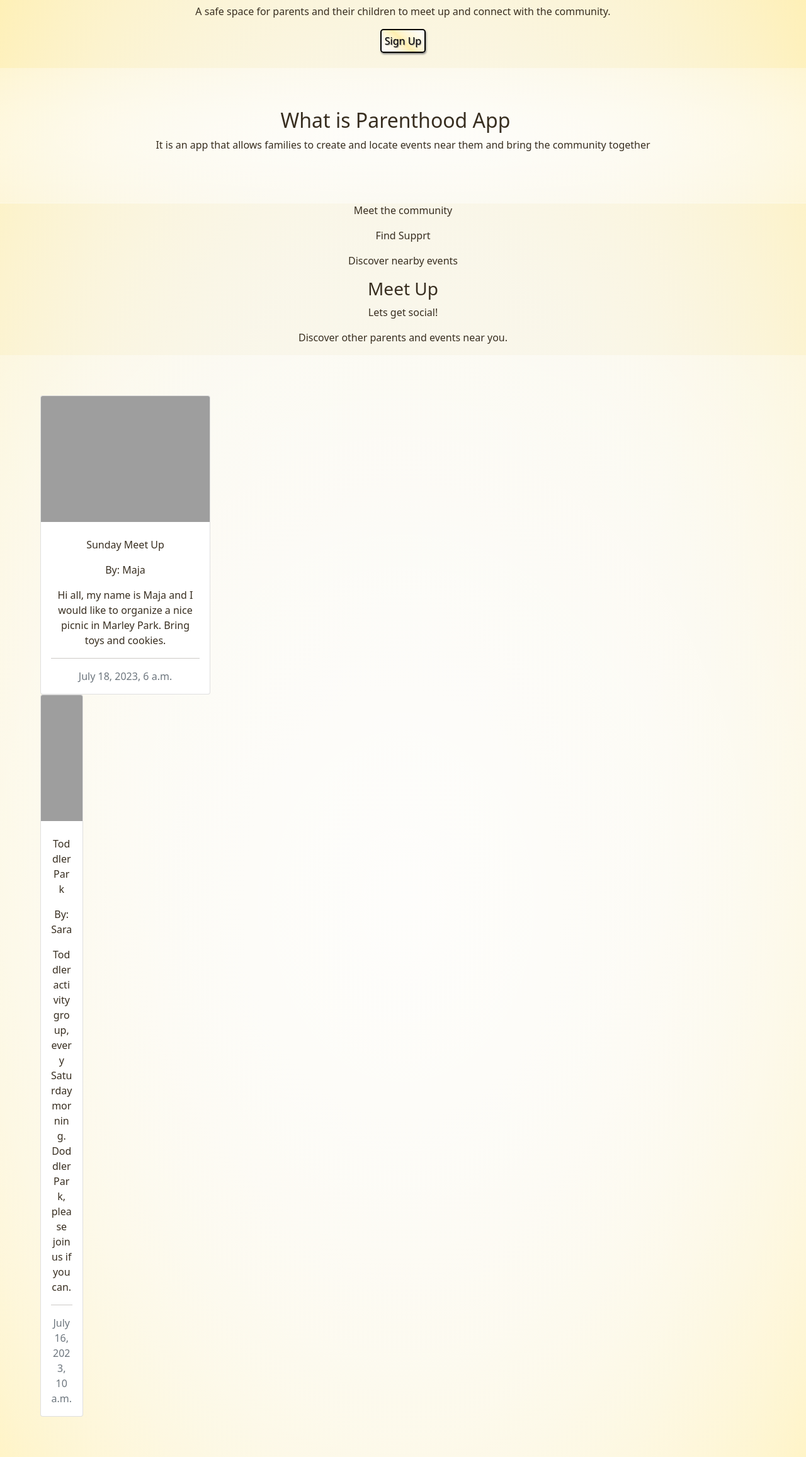
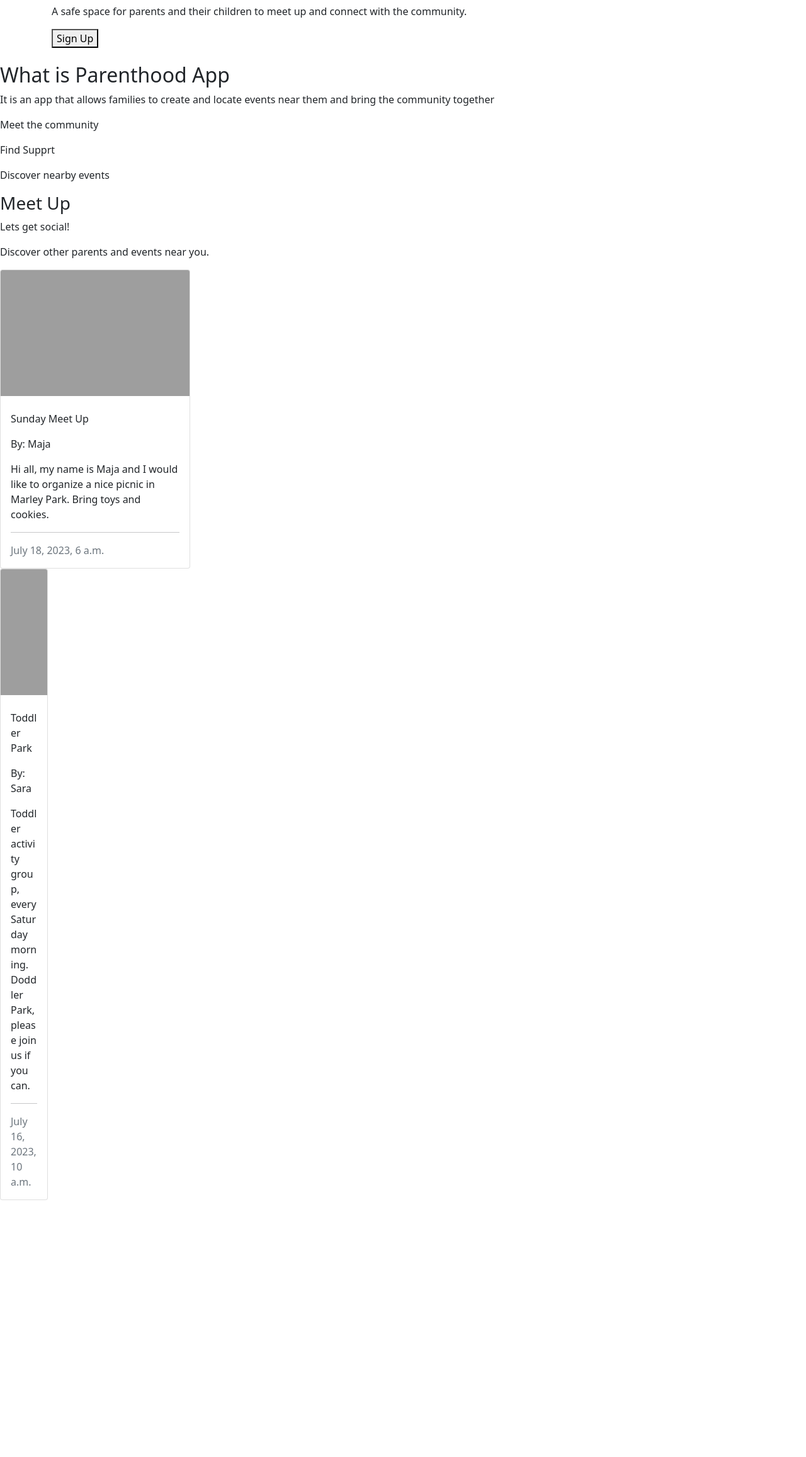
Before and after one commit to devancadman/SummerCode, a Django app: page / in a window 1280 px wide. Shown: the part 108-2422 px from the top of the page at 63% size. After the commit the page ends 2014 px from the top, so only its background shows below. Run offline with Django 4.2, Linux system fonts and the light colour scheme; data comes from the database, SQL or seed files in the repository; grey boxes are pictures that could not be loaded.

Commit message:
Removed Inline Styles index.html

```diff
--- a/templates/index.html
+++ b/templates/index.html
@@ -1,36 +1,6 @@
 {% extends "base.html" %}
 
 {% block content %}
-<style>
-  body {
-    color: #382e20;
-    background: radial-gradient(#f9f7ee, 80%, #ffefaf);
-    text-align: center;
-  }
-
-  #about, .events-outter {
-    background: radial-gradient(rgba(255, 255, 255, 0.8), rgba(255, 255, 255, 0.3));
-    padding: 5%;
-    box-shadow: 1px 1px 1px rgba(255, 255, 255, 0.5);
-  }
-
-  #signup-btn {
-    font-size: 16px;
-    padding: 5px;
-    background: linear-gradient(45deg, #fff, 33%, #ffefaf, 66%, #fff);
-    border: 2px solid black;
-    box-shadow: 1px 2px 3px grey;
-    border-radius: 5px;
-    text-shadow: 1px 1px 1px grey;
-  }
-
-  #signup-btn:hover {
-    box-shadow: 1px 2px 3px grey;
-    transform: scale(1.05);
-    transition: 100ms;
-  }
-</style>
-
 <div class="container">
     <div class="row">
       <div class="welcome-tet">
```
